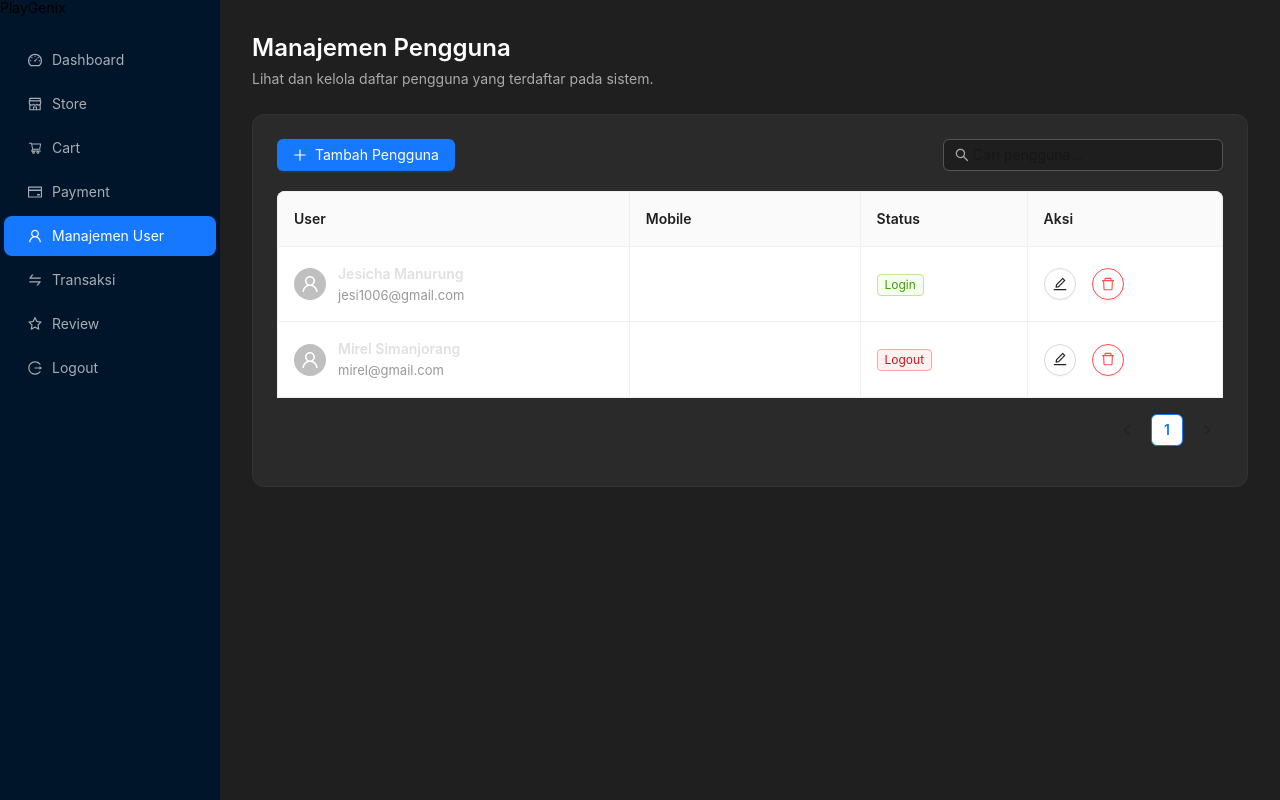
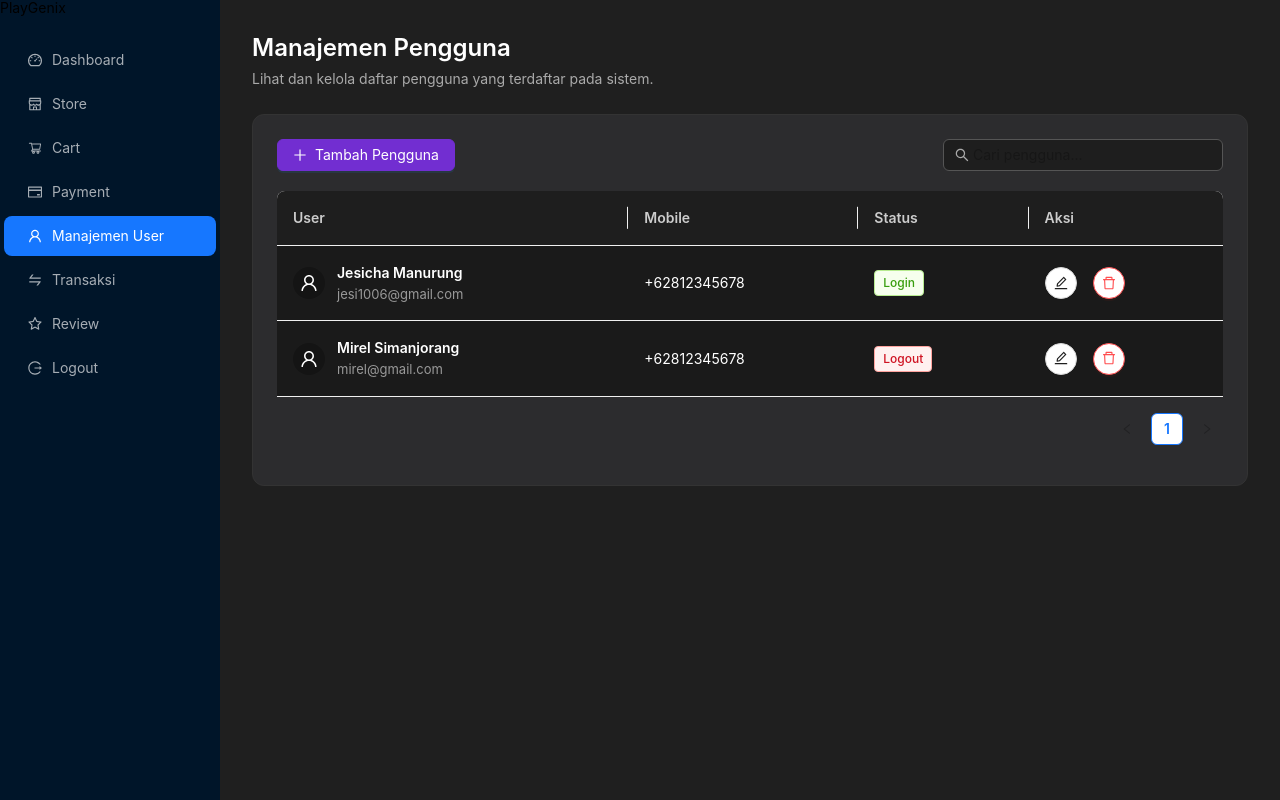
Before and after one commit to PutraSihombingdev/playgenix_frontend, a React (Vite) app: page /user-management in a window 1280 px wide. Built offline with nearby package versions, Linux system fonts and the light colour scheme.

Commit message:
design user

```diff
--- a/src/pages/Users/UserManagement.jsx
+++ b/src/pages/Users/UserManagement.jsx
@@ -47,32 +47,37 @@ export default function UserManagement() {
 
   const columns = [
     {
-      title: 'User',
+      title: <span style={{ color: '#ccc' }}>User</span>,
       dataIndex: 'name',
-      render: (text, record) => (
+      render: (_, record) => (
         <div style={{ display: 'flex', alignItems: 'center', gap: '12px' }}>
           <Avatar icon={<UserOutlined />} />
           <div>
-            <div style={{ fontWeight: 600, color: '#e0e0e0' }}>{record.name}</div>
+            <div style={{ fontWeight: 600, color: '#fff' }}>{record.name}</div>
             <div style={{ fontSize: 13, color: '#999' }}>{record.email}</div>
           </div>
         </div>
       ),
     },
     {
-      title: 'Mobile',
+      title: <span style={{ color: '#ccc' }}>Mobile</span>,
       dataIndex: 'mobile',
       render: (text) => <span style={{ color: '#fff' }}>{text}</span>,
     },
     {
-      title: 'Status',
+      title: <span style={{ color: '#ccc' }}>Status</span>,
       dataIndex: 'status',
       render: (status) => (
-        <Tag color={status === 'Login' ? 'green' : 'red'}>{status}</Tag>
+        <Tag
+          color={status === 'Login' ? 'green' : 'red'}
+          style={{ borderRadius: 4, padding: '2px 8px', fontWeight: 500 }}
+        >
+          {status}
+        </Tag>
       ),
     },
     {
-      title: 'Aksi',
+      title: <span style={{ color: '#ccc' }}>Aksi</span>,
       render: () => (
         <Space size="middle">
           <Button shape="circle" icon={<EditOutlined />} />
@@ -96,7 +101,7 @@ export default function UserManagement() {
 
         <Card
           style={{
-            backgroundColor: '#2a2a2a',
+            backgroundColor: '#2c2c2e',
             borderRadius: 12,
             border: '1px solid #333',
           }}
@@ -115,7 +120,8 @@ export default function UserManagement() {
               type="primary"
               icon={<PlusOutlined />}
               style={{
-                backgroundColor: '#1677ff',
+                backgroundColor: '#722ed1',
+                borderColor: '#722ed1',
                 borderRadius: 6,
               }}
             >
@@ -134,7 +140,6 @@ export default function UserManagement() {
                 border: '1px solid #555',
                 borderRadius: 6,
               }}
-              className="custom-search"
             />
           </div>
 
@@ -142,12 +147,26 @@ export default function UserManagement() {
             columns={columns}
             dataSource={filtered}
             pagination={{ pageSize: 5 }}
-            bordered
-            className="custom-table"
-            rowClassName={() => 'custom-row'}
+            bordered={false}
+            className="dark-table"
+            rowClassName={() => 'dark-row'}
           />
         </Card>
       </div>
+
+      <style>{`
+        .dark-table .ant-table-thead > tr > th {
+          background-color: #1e1e1e !important;
+          color: #ccc !important;
+        }
+        .dark-table .ant-table-tbody > tr > td {
+          background-color: #1a1a1a !important;
+          color: #fff !important;
+        }
+        .dark-row:hover > td {
+          background-color: #333 !important;
+        }
+      `}</style>
     </AdminLayout>
   );
 }
```
